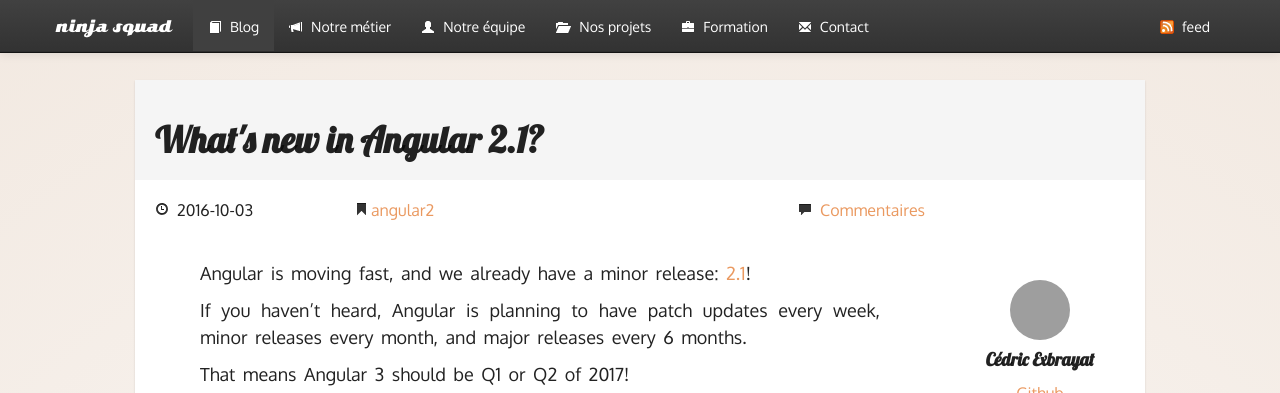
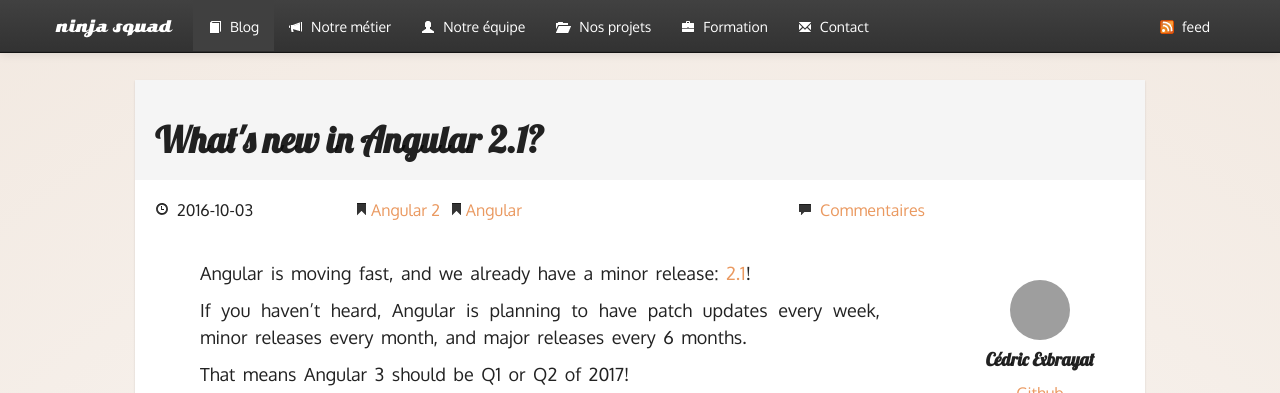
Before and after one commit to Ninja-Squad/ninja-squad.github.com, a Jekyll site: the page built from _posts/2016-10-03-what-is-new-angular-2.1.md, in a window 1280 px wide and 900 px high. Shown: the top 393 px of the window. Built offline with Jekyll 4.4.1, drawn with Linux system fonts in a browser that asks for light colours; comment, search, counter and statistics services are not loaded; grey boxes are pictures that could not be loaded.

Commit message:
fix(post): set "Angular 2" and "Angular" tag

```diff
--- a/_posts/2016-10-03-what-is-new-angular-2.1.md
+++ b/_posts/2016-10-03-what-is-new-angular-2.1.md
@@ -2,7 +2,7 @@
 layout: post
 title: What's new in Angular 2.1?
 author: cexbrayat
-tags: ["angular2"]
+tags: ["Angular 2", "Angular"]
 description: "Angular 2.1 is out. What new features are included?"
 ---
 
```
